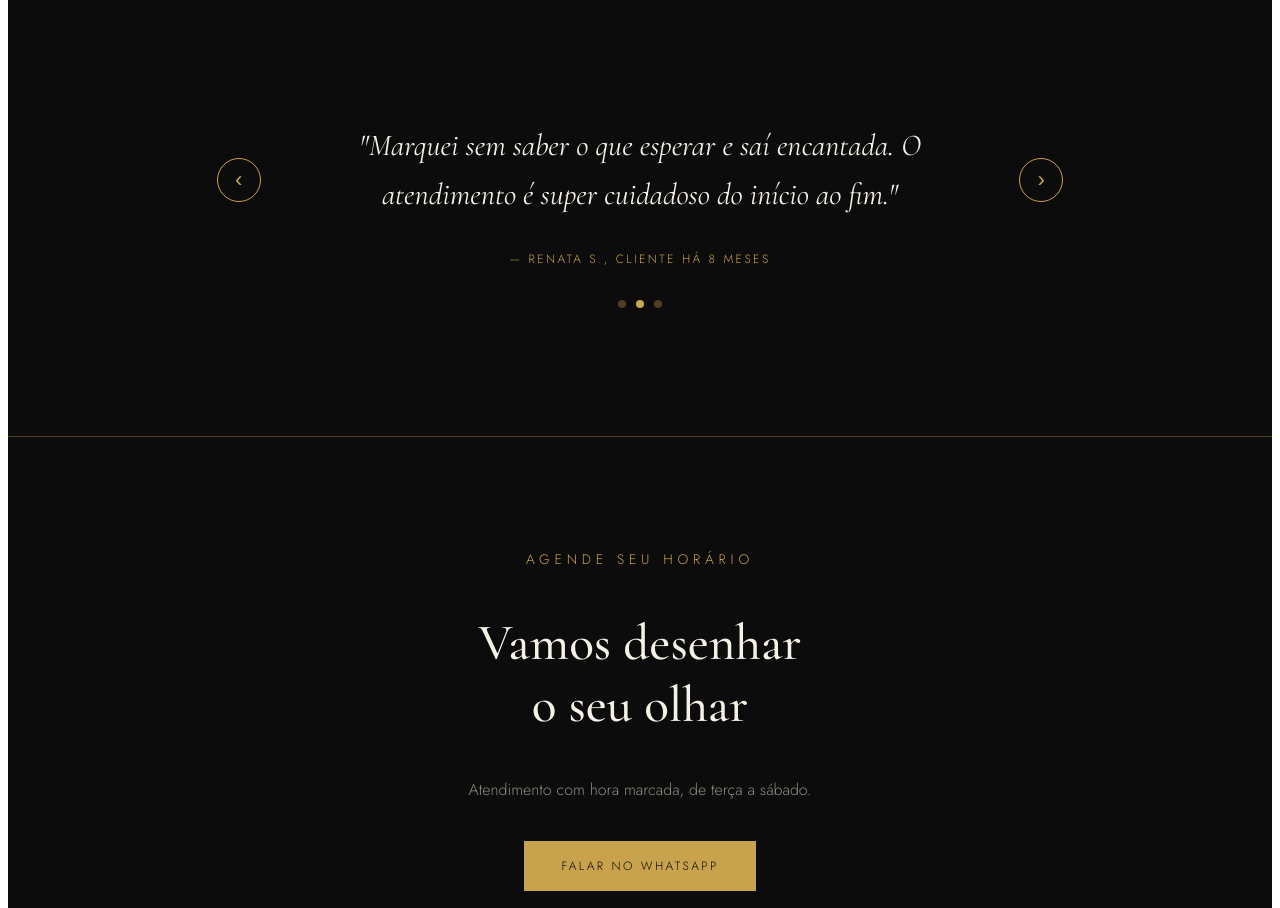
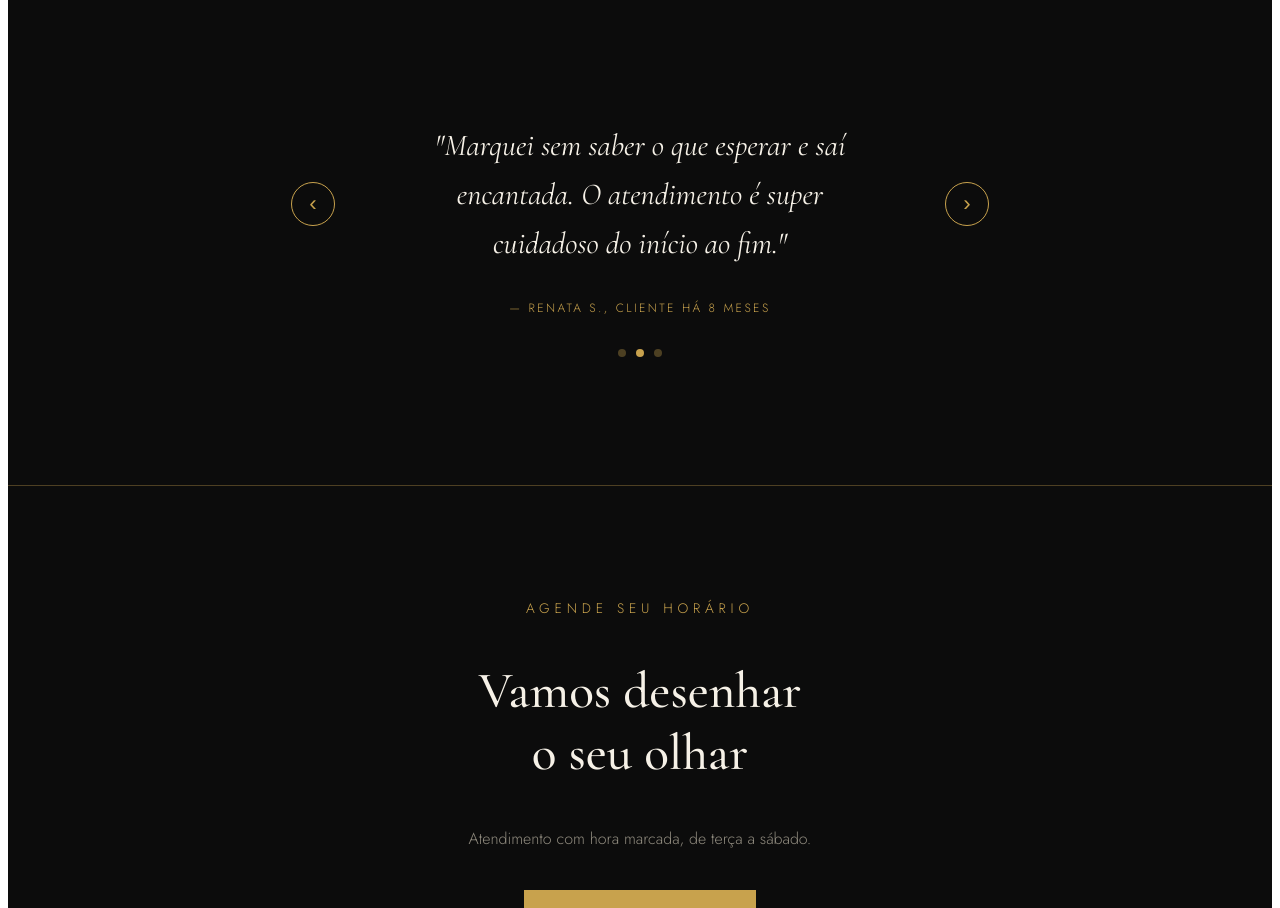
Before and after one commit to lheizo-prog/Lash-Design, a React (Vite) app in the folder frontend/: page / in a window 1280 px wide. Shown: the part 3480-4388 px from the top of the page. Built offline with nearby package versions, Linux system fonts and the light colour scheme.

Commit message:
Correções

```diff
--- a/frontend/src/pages/PaginaPrincipal.tsx
+++ b/frontend/src/pages/PaginaPrincipal.tsx
@@ -1031,7 +1031,8 @@ const styles: { [key: string]: CSSProperties } = {
   blockquote: {
     fontFamily: "'Cormorant Garamond', serif",
     fontStyle: "italic",
-    fontSize: "clamp(1.4rem, 2.5vw, 1.9rem)",
+    maxWidth: "450px",
+    fontSize: "clamp(1.7rem, 2.5vw, 1.9rem)",
     lineHeight: 1.6,
   },
   cite: {
--- a/frontend/src/pages/QuizPage.tsx
+++ b/frontend/src/pages/QuizPage.tsx
@@ -179,6 +179,11 @@ export default function QuizPage() {
               <h2 style={styles.resultTitle}>{result.title}</h2>
               <p style={styles.resultDesc}>{result.desc}</p>
               <div style={styles.price}>{result.price}</div>
+              <div style={styles.resultDesc}>
+                Lembrando que isso é somente uma sugestão. Para conhecer o
+                cílios que melhor reflete o seu olhar com o profissional, aperte
+                em "Agendar esse serviço".
+              </div>
               <div className="quiz-actions" style={styles.resultActions}>
                 <a
                   href={WHATSAPP_LINK}
```
